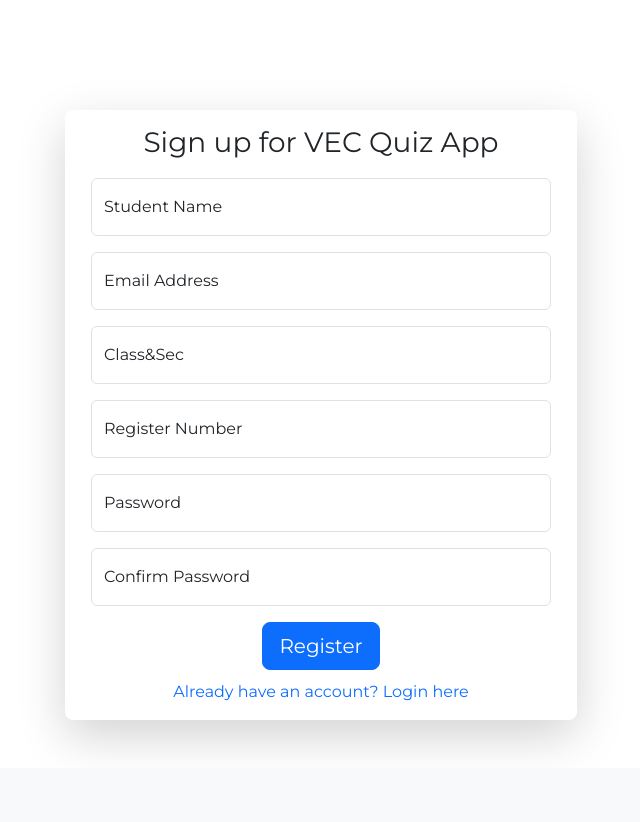
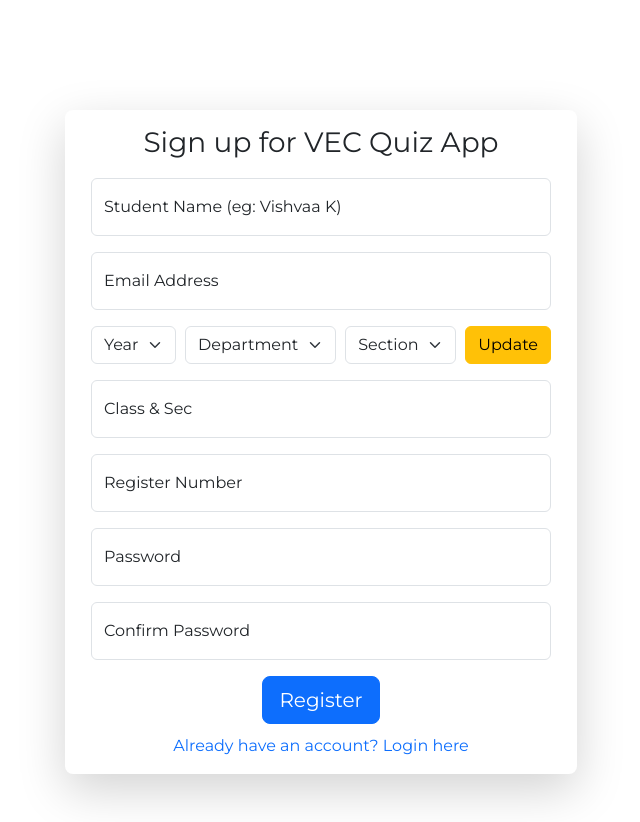
Before and after one commit to vishvaa-vsk/Quiz-App, a Flask app: page /studSignup in a window 1280 px wide. Shown: the part 156-978 px from the top of the page, without its empty margins (319-959 px from the left). Before the commit the page ends 898 px from the top, so only its background shows below. Run offline with Flask 3, Linux system fonts and the light colour scheme.

Commit message:
class&sec updated

```diff
--- a/src/templates/signup.html
+++ b/src/templates/signup.html
@@ -19,18 +19,58 @@
         <form action="{{ url_for('main.signup') }}" method="POST">
             <div class="form-floating mb-3">
                 <input type="text" class="form-control" name="studName" id="floatingInput" placeholder="Your Name" required>
-                <label for="floatingInput">Student Name</label>
+                <label for="floatingInput">Student Name (eg: Vishvaa K)</label>
               </div>
               <div class="form-floating mb-3">
                 <input type="email" class="form-control" name="studEmail" id="floatingInput" placeholder="Email" required>
                 <label for="floatingInput">Email Address</label>
               </div>
               <div class="form-floating mb-3">
-                <input type="text" style="text-transform: uppercase;" class="form-control" name="studClass" id="floatingInput" placeholder="Email" required >
-                <label for="floatingInput">Class&Sec</label>
+                <div class="d-flex justify-content-between">
+                  <div class="d-flex justify-content-sm-evenly">
+                    <select class="form-select" id="year">
+                      <option disabled selected>Year</option>
+                      <option value="I">I</option>
+                      <option value="II">II</option>
+                      <option value="III">III</option>
+                      <option value="IV">IV</option>
+                    </select>
+                  </div>
+                  <div class="d-flex justify-content-sm-evenly">
+                    <select class="form-select" name="" id="dept">
+                      <option disabled selected>Department</option>
+                      <option value="CSE">CSE</option>
+                      <option value="AIDS">AIDS</option>
+                      <option value="AUTO">AUTO</option>
+                      <option value="CIVIL">CIVIL</option>
+                      <option value="CSECS">CSECS</option>
+                      <option value="EEE">EEE</option>
+                      <option value="ECE">ECE</option>
+                      <option value="EIE">EIE</option>
+                      <option value="IT">IT</option>
+                      <option value="MECH">MECH</option>
+                    </select>
+                  </div>
+                  <div class="d-flex justify-content-sm-evenly">
+                    <select class="form-select" name="" id="section">
+                      <option disabled selected>Section</option>
+                      <option value="A">A</option>
+                      <option value="B">B</option>
+                      <option value="C">C</option>
+                      <option value="D">D</option>
+                    </select>
+                  </div>
+                  <div class="d-flex justify-content-sm-evenly">
+                    <button type="button" class="btn btn-warning" onclick="updateClassSec()">Update</button>
+                  </div>
+                </div>
               </div>
               <div class="form-floating mb-3">
-                <input type="text" class="form-control" name="studRegno" id="floatingInput" placeholder="Email" required>
+                <input type="text" style="text-transform: uppercase;" class="form-control" name="studClass" id="class-sec" placeholder="Email">
+                <label for="class-sec">Class & Sec</label>
+              </div>
+              <div class="form-floating mb-3">
+                <input type="text" class="form-control" name="studRegno" placeholder="Email" required>
                 <label for="floatingInput">Register Number</label>
               </div>
               <div class="form-floating mb-3">
@@ -46,3 +86,17 @@
         <a href="{{ url_for('main.login') }}" class="link-offset-2 link-offset-3-hover link-underline link-underline-opacity-0 link-underline-opacity-75-hover loginLinks ">Already have an account? Login here </a><br>
     </div>
 {% endblock %}
+
+{% block customJS %}
+<script>
+
+updateClassSec=()=>{
+  year = document.querySelector("#year").value
+  dept = document.querySelector("#dept").value
+  section = document.querySelector("#section").value
+  classSec = `${year}-${dept}-${section}`
+  document.querySelector("#class-sec").value = classSec
+}
+
+</script>
+{% endblock %}
```
